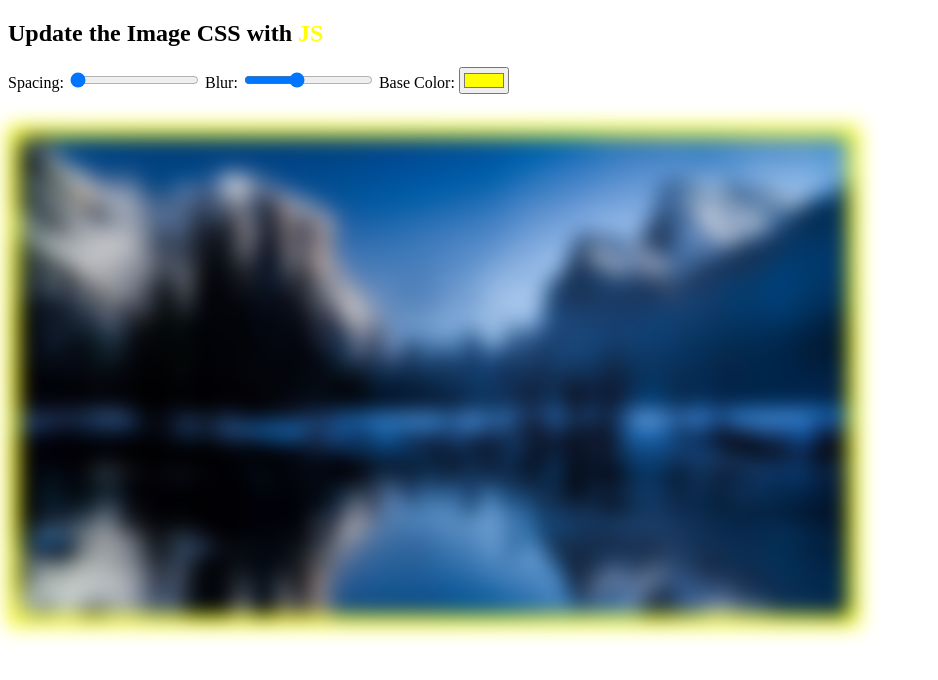
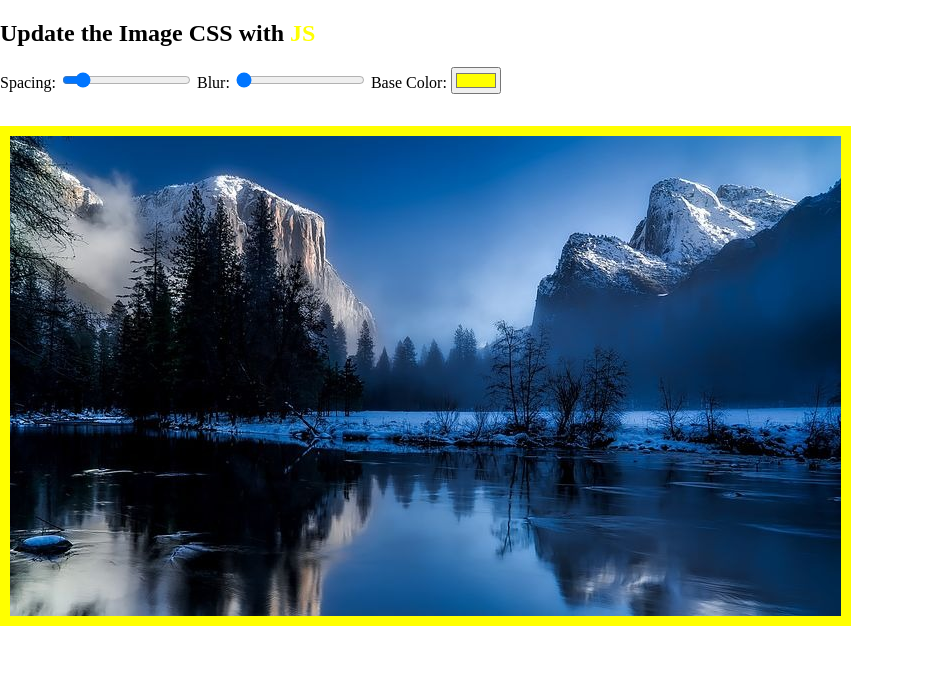
Before and after one commit to bandgarmamta/JavaScript-30, a plain HTML site: page 03-Playing_with_css_variables_and_js/index.html in a window 1280 px wide. Shown: the whole page, without its empty margins (0-938 px from the left). Drawn offline with Linux system fonts and the light colour scheme.

Commit message:
style: minor changes Co-authored-by: Neha Aadke <Aadkeneha@users.noreply.github.com>

```diff
--- a/03-Playing_with_css_variables_and_js/index.html
+++ b/03-Playing_with_css_variables_and_js/index.html
@@ -11,10 +11,10 @@
     <h2>Update the Image CSS with <span class="hl">JS</span> </h2>
 <div class="controls">
     <label for="spacing">Spacing:</label>
-    <input type="range" min="10" max="100" value="10" name="space" data-sizing="px">
+    <input type="range" min="10" max="100" value="20" name="space" data-sizing="px">
 
     <label for="blur">Blur:</label>
-    <input type="range" min="0" max="25" value="10" name="blur" data-sizing="px">
+    <input type="range" min="0" max="25" value="0" name="blur" data-sizing="px">
 
     <label for="base">Base Color:</label>
     <input type="color" min="10" max="100" value="#FFFF00" name="base-color">
--- a/03-Playing_with_css_variables_and_js/style.css
+++ b/03-Playing_with_css_variables_and_js/style.css
@@ -1,7 +1,13 @@
 :root{
     --space : 10px;
-    --blur : 10px;
+    --blur : 0px;
     --base-color:#FFFF00;
+}
+
+body{
+    margin:auto;
+    display:block;
+    align-items: center;
 }
 
 img{
```
